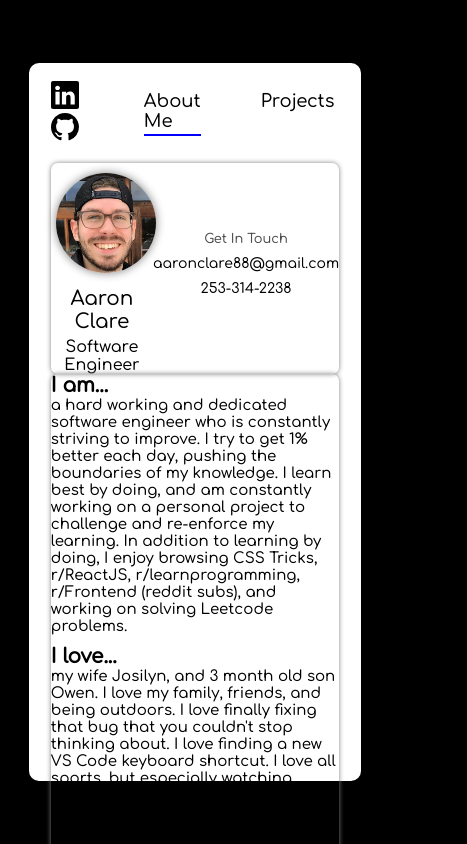
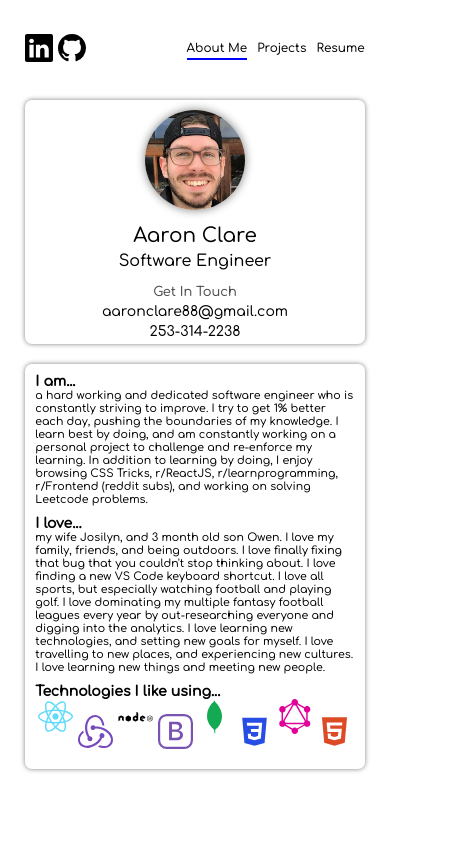
Before and after one commit to aaronclare3/Portfolio, a React (Create React App) app: page / in a window 390 px wide. Shown: the top 844 px of the page, 467 px wide, since content can reach past the window. Built offline with nearby package versions, Linux system fonts and the light colour scheme.

Commit message:
took off outer section on smaller screens and fixed a bunch of responsive stuff

```diff
--- a/src/components/About.css
+++ b/src/components/About.css
@@ -135,6 +135,55 @@
     grid-column-start: 8;
 }
 
+@media (max-width: 1310px) {
+    .About {
+        flex-direction: column;
+    }
+
+    .About-Left {
+        flex-direction: row;
+        width: 100%;
+        align-items: center;
+    }
+
+    .About-LeftHeader {
+        margin-left: 10px;
+    }
+
+    .About-LeftHeaderImage > img {
+        width: 100px;
+    }
+
+    .About-LeftBottomInfo, .About-LeftBottomInfo > div {
+        margin: 10px 10px 10px 0;
+    }
+
+    .About-Main {
+        width: 100%;
+        margin: 10px 0px;
+        padding: 0px;
+    }
+
+    .About-MainIAm, .About-MainILove, .About-MainILike {
+        margin: 10px;
+    }
+
+    .AboutMainIAmHeader, .AboutMainILoveHeader, .AboutMainILikeHeader {
+        font-size: 17px;
+    }
+
+    .AboutMainIAmBody, .AboutMainILoveBody {
+        font-size: 13px;
+    }
+
+    .grid {
+        margin-bottom: 10px;
+    }
+
+    .AboutMainILikeBody1, .AboutMainILikeBody2 {
+        font-size: 40px;
+    }
+}
 
 @media (max-width: 1270px) {
     .AboutMainILikeBody1, .AboutMainILikeBody2 {
@@ -146,49 +195,120 @@
         margin-bottom: 0px;
     }
 }
-
-@media (max-width: 1005px) {
+@media (max-width: 1050px) {
     .AboutMainIAmHeader, .AboutMainILoveHeader, .AboutMainILikeHeader {
-        font-size: 20px;
+        font-size: 18px;
     }
 
     .AboutMainIAmBody, .AboutMainILoveBody {
-        font-size: 15px;
+        font-size: 13px;
     }
 
     .AboutMainILikeBody1, .AboutMainILikeBody2 {
-        font-size: 60px;
+        font-size: 40px;
     }
 }
 
 @media (max-width: 950px) {
     .AboutMainILikeBody1, .AboutMainILikeBody2 {
-        font-size: 50px;
+        font-size: 40px;
+    }
+}
+@media (max-width: 925px) {
+    .AboutMainIAmHeader, .AboutMainILoveHeader, .AboutMainILikeHeader {
+        font-size: 14px !important;
+    }
+
+    .AboutMainIAmBody, .AboutMainILoveBody {
+        font-size: 13px !important;
     }
 }
 
-@media (max-width: 1310px) {
-    .About {
-        flex-direction: column;
+@media (max-width: 850px) {
+    .AboutMainIAmHeader, .AboutMainILoveHeader, .AboutMainILikeHeader {
+        font-size: 13px !important;
     }
 
+    .AboutMainIAmBody, .AboutMainILoveBody {
+        font-size: 12px !important;
+    }
+}
+@media (max-width: 780px) {
+    .AboutMainIAmHeader, .AboutMainILoveHeader, .AboutMainILikeHeader {
+        font-size: 12px !important;
+    }
+
+    .AboutMainIAmBody, .AboutMainILoveBody {
+        font-size: 11px !important;
+    }
+
+    .AboutMainILikeBody1, .AboutMainILikeBody2 {
+        font-size: 40px;
+    }
+}
+
+@media (max-width: 680px) {
+    .AboutMainILikeBody1, .AboutMainILikeBody2 {
+        font-size: 35px !important;
+    }
+}
+
+@media (max-width: 610px) {
+    .AboutMainIAmHeader, .AboutMainILoveHeader, .AboutMainILikeHeader {
+        font-size: 11px !important;
+    }
+
+    .AboutMainIAmBody, .AboutMainILoveBody {
+        font-size: 10px !important;
+    }
+}
+
+@media (max-width: 560px) {
+    .About-Main {
+        height: 90%;
+        margin-top: 20px;
+    }
+    .AboutMainIAmHeader, .AboutMainILoveHeader, .AboutMainILikeHeader {
+        font-size: 14px !important;
+    }
+
+    .AboutMainIAmBody, .AboutMainILoveBody {
+        font-size: 13px !important;
+    }
+}
+
+@media (max-width: 430px) {
+
+    .AboutMainILikeBody1, .AboutMainILikeBody2 {
+        font-size: 20px;
+    }
+}
+
+@media (max-width: 450px) {
     .About-Left {
-        flex-direction: row;
+        flex-direction: column;
         width: 100%;
         align-items: center;
+        text-align: center;
+    }
+    .About-LeftHeader {
+        margin-left: 0px;
     }
 
-    .About-LeftHeaderImage > img {
-        width: 100px;
+    .About-LeftBottomContact {
+        margin-top: 15px;
+    }
+    .About-LeftBottomInfo, .About-LeftBottomInfo > div {
+        margin: 5px 0px;
+    }
+}
+
+@media (max-width: 390px) {
+    .AboutMainIAmHeader, .AboutMainILoveHeader, .AboutMainILikeHeader {
+        font-size: 14px !important;
     }
 
-    .About-LeftBottomInfo, .About-LeftBottomInfo > div {
-        margin: 10px 0;
-    }
-
-    .About-Main {
-        width: 100%;
-        margin: 0px;
-        padding: 0px;
+    .AboutMainIAmBody, .AboutMainILoveBody {
+        font-size: 11px !important;
     }
 }
--- a/src/components/App.css
+++ b/src/components/App.css
@@ -114,7 +114,8 @@ li.slide-underline {
 
 
 .Project-One {
-    background: url('../images/Ecomm.png');
+    background: url('../images/ClareAccounting2.png');
+
     background-size:cover;
 }
 
@@ -144,8 +145,9 @@ li.slide-underline {
 }
 
 .Project-Five {
-    background: url('../images/ClareAccounting2.png');
+    background: url('../images/Ecomm.png');
     background-size: cover;
+
 }
 
 
@@ -170,6 +172,10 @@ li.slide-underline {
     font-size: 20px;
 }
 
+
+
+
+
 @media (max-width: 1420px) {
     .Grid-container {
         grid-template-columns: repeat(4, 1fr);
@@ -177,7 +183,7 @@ li.slide-underline {
     }
 
     .project {
-        height: 300px;
+        height: 200px;
     }
 
     .Project-Two {
@@ -204,5 +210,73 @@ li.slide-underline {
         grid-column-end: 5;
 
     }
+}
 
+@media (max-width: 900px) {
+    .Navbar-menu-list > li {
+        margin-left: 40px;
+        font-size: 16px;
+    }
+    .Grid-container {
+        grid-template-columns: repeat(2, 1fr);
+        grid-template-rows: repeat(2, 1fr);
+    }
+    .Project-Two {
+        display: none;
+    }
+
+    .Project-One {
+        grid-row-start: 0;
+        grid-column-start: 0;
+        grid-column-start: 2;
+    }
+    .Project-Three {
+        grid-row-start: 0;
+    }
+    .Project-Four {
+        grid-row-start: 1;
+    }
+    .Project-Five {
+        grid-row-start: 1;
+    }
 }
+
+
+@media (max-width: 680px) {
+    .Navbar-menu-list > li {
+        margin-left: 20px;
+        font-size: 15px;
+    }
+}
+
+@media (max-width: 560px) {
+    body {
+        background: white;
+    }
+
+    .Main {
+        height: 100%;
+        width: 100%;
+    }
+
+    .Grid-container {
+        display: flex;
+        flex-direction: column;
+        margin: 0 auto;
+        padding: 0px;
+        width: 80%;
+        align-items: center;
+    }
+
+    .project {
+        width: 90%;
+    }
+}
+
+
+@media (max-width: 400px) {
+    .Navbar-menu-list > li {
+        margin-left: 10px;
+        font-size: 12px;
+    }
+}
--- a/src/components/Projects.js
+++ b/src/components/Projects.js
@@ -6,10 +6,10 @@ const Projects = () => {
     <>
       <div className='project Project-One'>
         <div className='wrapper'>
-          <h2>Ecomm</h2>
-          <h5>Built with the MERN stack</h5>
+          <h2>Clare Accounting Group</h2>
+          <h5>HTML/CSS/jQuery/Vanilla JS</h5>
           <a
-            href='https://www.github.com/aaronclare3/ecomm-react-redux'
+            href='https://github.com/aaronclare3/aaronclare3.github.io'
             target='_blank'>
             <svg
               xmlns='http://www.w3.org/2000/svg'
@@ -75,10 +75,10 @@ const Projects = () => {
       </div>
       <div className='project Project-Five'>
         <div className='wrapper'>
-          <h2>Clare Accounting Group</h2>
-          <h5>HTML/CSS/jQuery/Vanilla JS</h5>
+          <h2>Ecomm</h2>
+          <h5>Built with the MERN stack</h5>
           <a
-            href='https://github.com/aaronclare3/aaronclare3.github.io'
+            href='https://www.github.com/aaronclare3/ecomm-react-redux'
             target='_blank'>
             <svg
               xmlns='http://www.w3.org/2000/svg'
```
